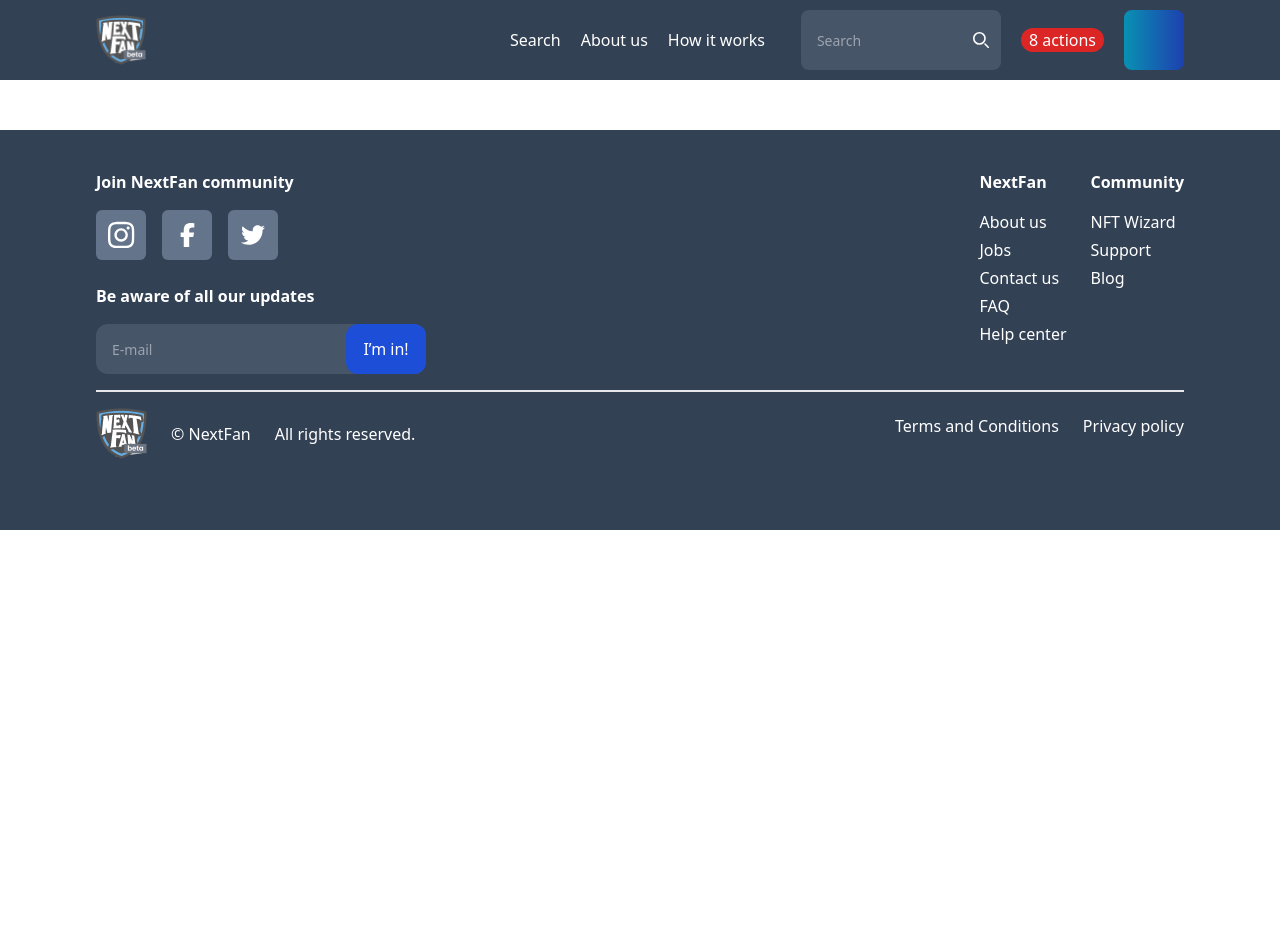
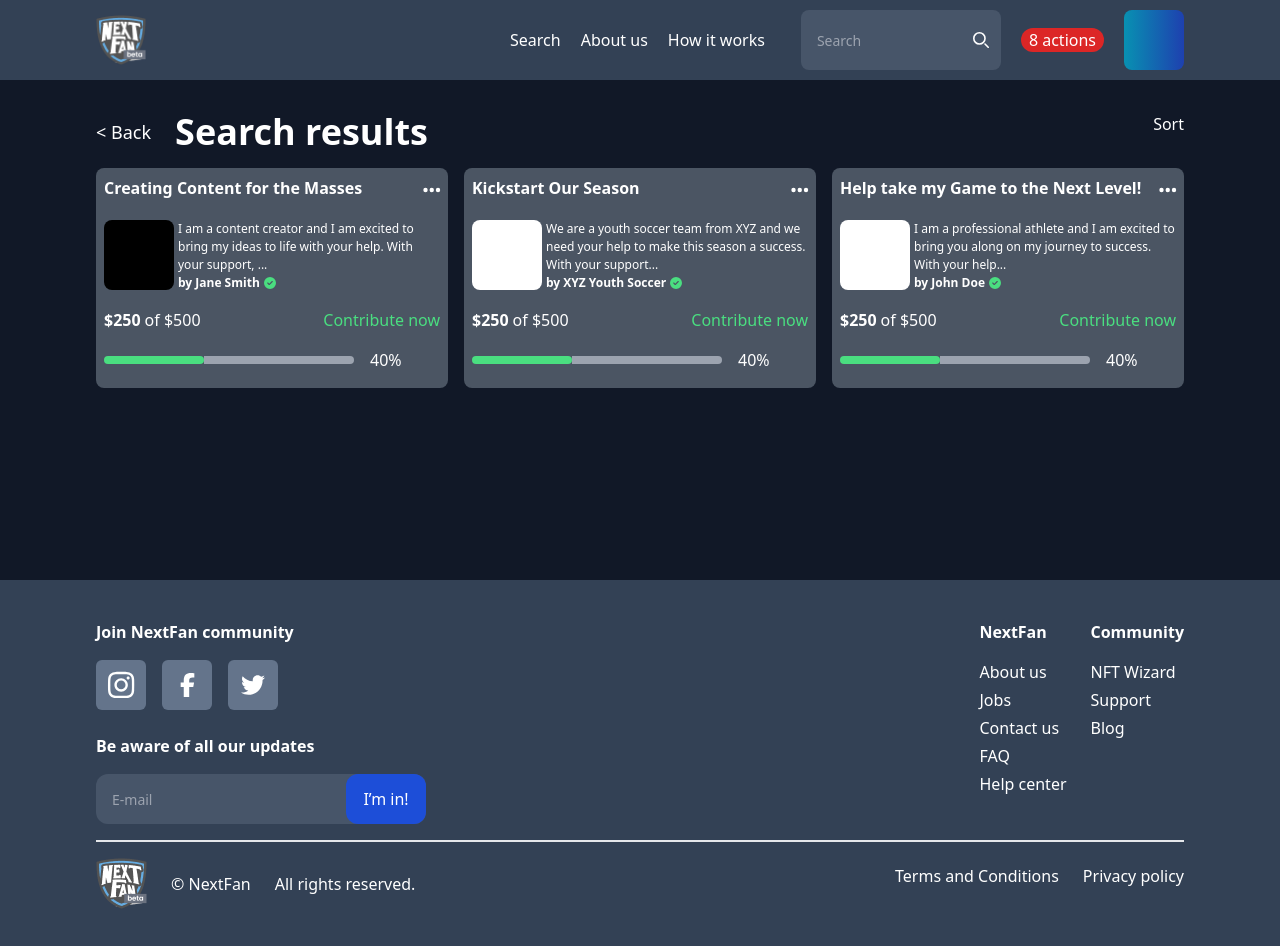
Before and after one commit to mateussbenetti/learn-react, a React (Create React App) app: page / in a window 1280 px wide. Shown: the top 946 px of the page. Before the commit the page ends 800 px from the top, so only its background shows below. Built offline with nearby package versions, Linux system fonts and the light colour scheme.

Commit message:
Starte creation homepagebody

```diff
--- a/src/home-page/HomePage.tsx
+++ b/src/home-page/HomePage.tsx
@@ -1,3 +1,4 @@
+import HomePageBody from "./HomePageBody";
 import HomePageFooter from "./HomePageFooter";
 import HomePageHeader from "./HomePageHeader";
 
@@ -5,7 +6,7 @@ export default function HomePage() {
   return (
     <div>
       <HomePageHeader />
-      <div className="h-[50px] bg-white"></div>
+      <HomePageBody />
       <HomePageFooter />
     </div>
   );
--- /dev/null
+++ b/src/home-page/HomePageBody.tsx
@@ -0,0 +1,146 @@
+import { FontAwesomeIcon } from "@fortawesome/react-fontawesome";
+
+export default function HomePageBody() {
+  return (
+    <div className="flex bg-gray-900 h-[500px] justify-center">
+      <div className="block w-full max-w-6xl px-8 text-white py-8">
+        <div className="flex justify-between">
+          <div className="flex gap-6 items-center">
+            <p className="text-lg">{"< "}Back</p>
+            <h1 className="font-bold text-4xl">Search results</h1>
+          </div>
+          <div>Sort</div>
+        </div>
+        <div className="flex gap-4 pt-4">
+          <div className=" bg-gray-600 w-[380px] h-[220px] rounded-lg ">
+            <div className="flex justify-between p-2">
+              <div className="font-bold text-white text-md">
+                Creating Content for the Masses
+              </div>
+              <div className="text-white text-xl">
+                <FontAwesomeIcon icon="ellipsis" />
+              </div>
+            </div>
+            <div className="p-2 flex gap-1">
+              <div className="flex-none bg-black rounded-lg w-[70px] h-[70px] "></div>
+              <div className="text-white text-[12px]">
+                <p>
+                  I am a content creator and I am excited to bring my ideas to
+                  life with your help. With your support, ...
+                </p>
+                <div className="flex gap-1 items-center">
+                  <div>
+                    <p className="font-bold">by Jane Smith</p>
+                  </div>
+                  <FontAwesomeIcon
+                    className="text-green-400"
+                    icon="circle-check"
+                  />
+                </div>
+              </div>
+            </div>
+            <div className="flex items-center justify-between  p-2">
+              <div className="flex gap-1">
+                <p className="font-bold">$250</p>
+                <p>of $500</p>
+              </div>
+              <div className="text-green-400">Contribute now</div>
+            </div>
+            <div className="flex items-center">
+              <div className="flex p-2">
+                <div className="bg-green-400 w-[100px] h-[8px] rounded-md"></div>
+                <div className="bg-gray-400 w-[150px] h-[8px] rounded-e-md"></div>
+              </div>
+              <div className="p-2">40%</div>
+            </div>
+          </div>
+          <div className="bg-gray-600 w-[380px] h-[220px] rounded-lg">
+            <div className="flex justify-between p-2">
+              <div className="font-bold text-white text-md">
+                Kickstart Our Season
+              </div>
+              <div className="text-white text-xl">
+                <FontAwesomeIcon icon="ellipsis" />
+              </div>
+            </div>
+            <div className="p-2 flex gap-1">
+              <div className="flex-none bg-white rounded-lg w-[70px] h-[70px] "></div>
+              <div className="text-white text-[12px]">
+                <p>
+                  We are a youth soccer team from XYZ and we need your help to
+                  make this season a success. With your support...
+                </p>
+                <div className="flex gap-1 items-center">
+                  <div>
+                    <p className="font-bold">by XYZ Youth Soccer</p>
+                  </div>
+                  <FontAwesomeIcon
+                    className="text-green-400"
+                    icon="circle-check"
+                  />
+                </div>
+              </div>
+            </div>
+            <div className="flex items-center justify-between  p-2">
+              <div className="flex gap-1">
+                <p className="font-bold">$250</p>
+                <p>of $500</p>
+              </div>
+              <div className="text-green-400">Contribute now</div>
+            </div>
+            <div className="flex items-center">
+              <div className="flex p-2">
+                <div className="bg-green-400 w-[100px] h-[8px] rounded-md"></div>
+                <div className="bg-gray-400 w-[150px] h-[8px] rounded-e-md"></div>
+              </div>
+              <div className="p-2">40%</div>
+            </div>
+          </div>
+          <div className="bg-gray-600 w-[380px] h-[220px] rounded-lg">
+            <div className="flex justify-between p-2">
+              <div className="font-bold text-white text-md">
+                Help take my Game to the Next Level!
+              </div>
+              <div className="text-white text-xl">
+                <FontAwesomeIcon icon="ellipsis" />
+              </div>
+            </div>
+            <div className="p-2 flex gap-1">
+              <div className="flex-none bg-white rounded-lg w-[70px] h-[70px] "></div>
+              <div className="text-white text-[12px]">
+                <p>
+                  I am a professional athlete and I am excited to bring you
+                  along on my journey to success. With your help...
+                </p>
+                <div className="flex gap-1 items-center">
+                  <div>
+                    <p className="font-bold">by John Doe</p>
+                  </div>
+                  <FontAwesomeIcon
+                    className="text-green-400"
+                    icon="circle-check"
+                  />
+                </div>
+              </div>
+            </div>
+            <div className="flex items-center justify-between  p-2">
+              <div className="flex gap-1">
+                <p className="font-bold">$250</p>
+                <p>of $500</p>
+              </div>
+              <div className="text-green-400">Contribute now</div>
+            </div>
+            <div className="flex items-center">
+              <div className="flex p-2">
+                <div className="bg-green-400 w-[100px] h-[8px] rounded-md"></div>
+                <div className="bg-gray-400 w-[150px] h-[8px] rounded-e-md"></div>
+              </div>
+              <div className="p-2">40%</div>
+            </div>
+          </div>
+        </div>
+        <div></div>
+      </div>
+    </div>
+  );
+}
```
